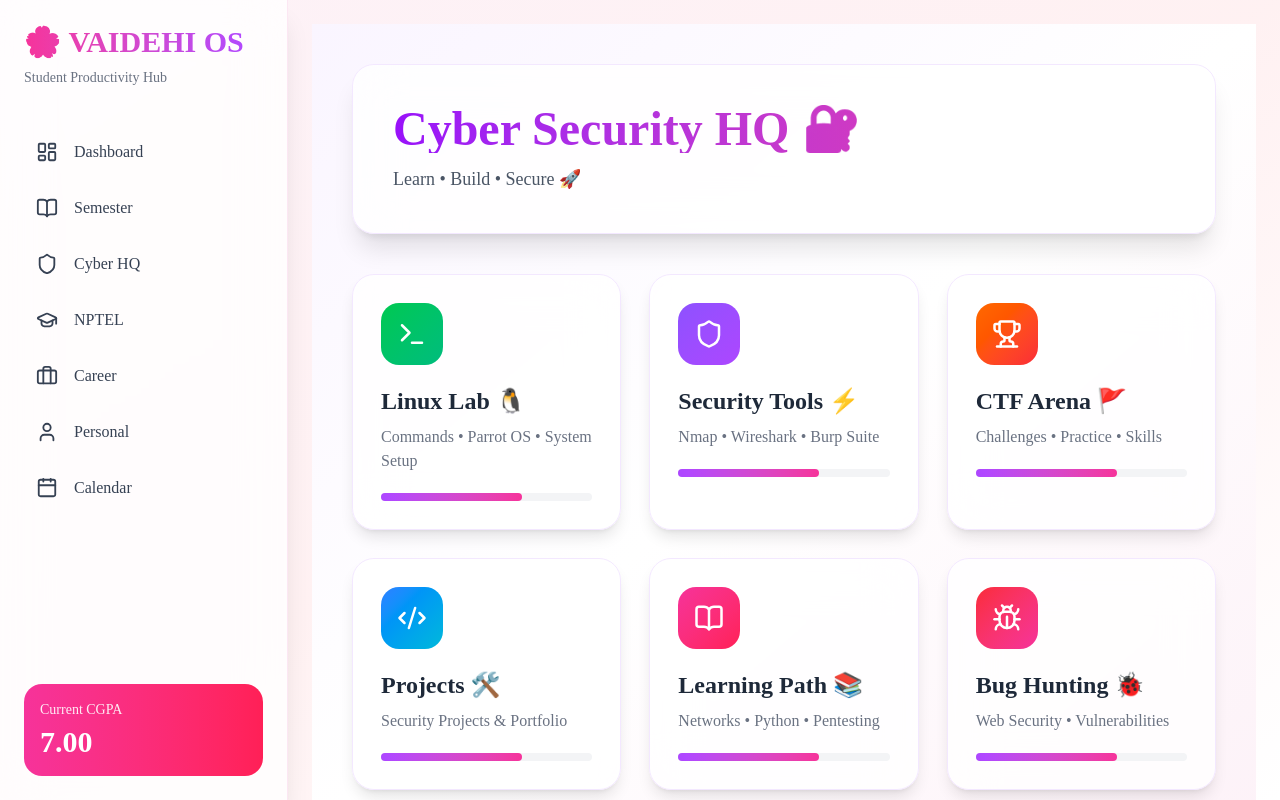
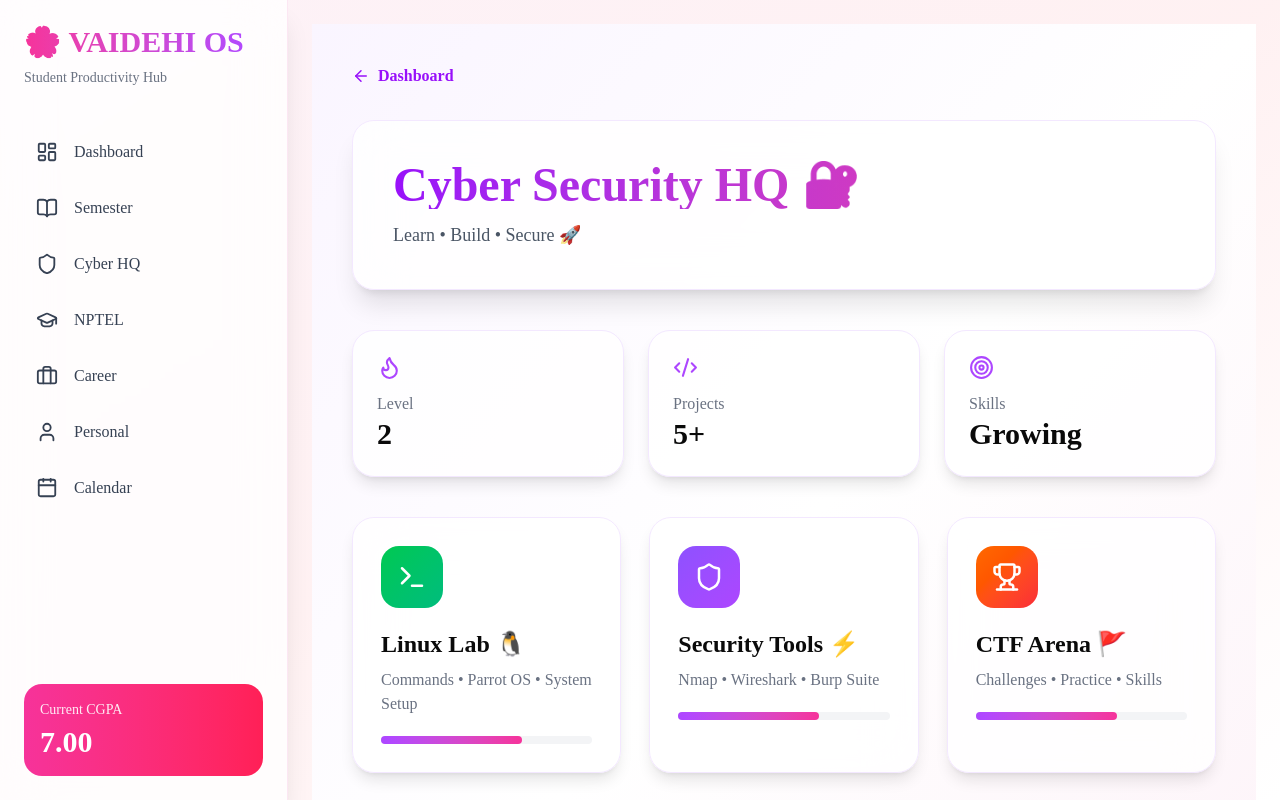
Before and after one commit to Vaidehi-web/vaidehii--os, a Next.js app: page /cyber in a window 1280 px wide. Shown: the top 800 px of the page. Built offline with nearby package versions, Linux system fonts and the light colour scheme.

Commit message:
Upgrade Cyber Security HQ

```diff
--- a/app/cyber/page.tsx
+++ b/app/cyber/page.tsx
@@ -1,3 +1,4 @@
+import Link from "next/link";
 import {
   Shield,
   Terminal,
@@ -5,60 +6,104 @@ import {
   Trophy,
   BookOpen,
   Code2,
+  ArrowLeft,
+  Flame,
+  Target,
 } from "lucide-react";
+
 
 export default function Cyber() {
 
+
   const sections = [
     {
-      title: "Linux Lab 🐧",
-      desc: "Commands • Parrot OS • System Setup",
-      icon: <Terminal size={30}/>,
-      color: "from-green-500 to-emerald-500",
+      title:"Linux Lab 🐧",
+      desc:"Commands • Parrot OS • System Setup",
+      icon:<Terminal size={30}/>,
+      color:"from-green-500 to-emerald-500",
     },
     {
-      title: "Security Tools ⚡",
-      desc: "Nmap • Wireshark • Burp Suite",
-      icon: <Shield size={30}/>,
-      color: "from-violet-500 to-purple-500",
+      title:"Security Tools ⚡",
+      desc:"Nmap • Wireshark • Burp Suite",
+      icon:<Shield size={30}/>,
+      color:"from-violet-500 to-purple-500",
     },
     {
-      title: "CTF Arena 🚩",
-      desc: "Challenges • Practice • Skills",
-      icon: <Trophy size={30}/>,
-      color: "from-orange-500 to-red-500",
+      title:"CTF Arena 🚩",
+      desc:"Challenges • Practice • Skills",
+      icon:<Trophy size={30}/>,
+      color:"from-orange-500 to-red-500",
     },
     {
-      title: "Projects 🛠️",
-      desc: "Security Projects & Portfolio",
-      icon: <Code2 size={30}/>,
-      color: "from-blue-500 to-cyan-500",
+      title:"Projects 🛠️",
+      desc:"Security Projects & Portfolio",
+      icon:<Code2 size={30}/>,
+      color:"from-blue-500 to-cyan-500",
     },
     {
-      title: "Learning Path 📚",
-      desc: "Networks • Python • Pentesting",
-      icon: <BookOpen size={30}/>,
-      color: "from-pink-500 to-rose-500",
+      title:"Learning Path 📚",
+      desc:"Networks • Python • Pentesting",
+      icon:<BookOpen size={30}/>,
+      color:"from-pink-500 to-rose-500",
     },
     {
-      title: "Bug Hunting 🐞",
-      desc: "Web Security • Vulnerabilities",
-      icon: <Bug size={30}/>,
-      color: "from-red-500 to-pink-500",
+      title:"Bug Hunting 🐞",
+      desc:"Web Security • Vulnerabilities",
+      icon:<Bug size={30}/>,
+      color:"from-red-500 to-pink-500",
     },
   ];
 
 
+  const stats = [
+    {
+      title:"Level",
+      value:"2",
+      icon:<Flame size={25}/>
+    },
+    {
+      title:"Projects",
+      value:"5+",
+      icon:<Code2 size={25}/>
+    },
+    {
+      title:"Skills",
+      value:"Growing",
+      icon:<Target size={25}/>
+    }
+  ];
+
+
+
   return (
+
     <main className="
     min-h-screen
     bg-gradient-to-br
-      from-purple-50 via-white to-pink-50
+    from-purple-50
+    via-white
+    to-pink-50
     p-10
     ">
 
 
+    <div className="max-w-7xl mx-auto">
+
+
+    <Link
+    href="/"
+    className="flex gap-2 items-center text-purple-600 font-semibold"
+    >
+
+      <ArrowLeft size={18}/>
+      Dashboard
+
+    </Link>
+
+
+
     <div className="
+    mt-8
     rounded-3xl
     bg-white/80
     backdrop-blur-xl
@@ -68,12 +113,17 @@ export default function Cyber() {
     ">
 
       <h1 className="
-          text-5xl font-extrabold
+      text-5xl
+      font-black
       bg-gradient-to-r
-          from-purple-600 to-pink-500
-          bg-clip-text text-transparent
+      from-purple-600
+      to-pink-500
+      bg-clip-text
+      text-transparent
       ">
+
       Cyber Security HQ 🔐
+
       </h1>
 
 
@@ -86,75 +136,37 @@ export default function Cyber() {
 
 
 
-      <div className="
-        mt-10 grid
-        gap-7
-        md:grid-cols-2
-        lg:grid-cols-3
-      ">
 
 
-        {sections.map((item)=>(
+    <div className="grid md:grid-cols-3 gap-6 mt-10">
+
+
+    {stats.map((item)=>(
 
       <div
       key={item.title}
       className="
-              group
       rounded-3xl
       bg-white/80
-              backdrop-blur-xl
-              p-7
-              border
-              border-purple-100
+      p-6
       shadow-lg
-              transition
-              hover:-translate-y-2
-              hover:shadow-2xl
+      border border-purple-100
       "
       >
 
-            <div className={`
-              w-fit
-              rounded-2xl
-              bg-gradient-to-br
-              ${item.color}
-              p-4
-              text-white
-            `}>
+      <div className="text-purple-500">
         {item.icon}
       </div>
 
 
-            <h2 className="
-              mt-5
-              text-2xl
-              font-bold
-              text-gray-800
-            ">
+      <p className="mt-3 text-gray-500">
         {item.title}
-            </h2>
-
-
-            <p className="mt-2 text-gray-500">
-              {item.desc}
       </p>
 
 
-            <div className="
-              mt-5
-              h-2
-              rounded-full
-              bg-gray-100
-            ">
-              <div className="
-                h-2
-                w-2/3
-                rounded-full
-                bg-gradient-to-r
-                from-purple-500
-                to-pink-500
-              "/>
-            </div>
+      <h2 className="text-3xl font-bold">
+        {item.value}
+      </h2>
 
 
       </div>
@@ -165,6 +177,93 @@ export default function Cyber() {
     </div>
 
 
+
+
+
+
+    <div className="
+    mt-10
+    grid
+    md:grid-cols-2
+    lg:grid-cols-3
+    gap-7
+    ">
+
+
+    {sections.map((item)=>(
+
+
+      <div
+      key={item.title}
+      className="
+      group
+      rounded-3xl
+      bg-white/80
+      backdrop-blur-xl
+      p-7
+      border border-purple-100
+      shadow-lg
+      hover:-translate-y-2
+      hover:shadow-2xl
+      transition
+      "
+      >
+
+
+      <div className={`
+      w-fit
+      rounded-2xl
+      bg-gradient-to-br
+      ${item.color}
+      p-4
+      text-white
+      `}>
+
+        {item.icon}
+
+      </div>
+
+
+
+      <h2 className="mt-5 text-2xl font-bold">
+
+        {item.title}
+
+      </h2>
+
+
+      <p className="mt-2 text-gray-500">
+        {item.desc}
+      </p>
+
+
+
+      <div className="mt-5 h-2 bg-gray-100 rounded-full">
+
+        <div className="
+        h-2
+        w-2/3
+        rounded-full
+        bg-gradient-to-r
+        from-purple-500
+        to-pink-500
+        "/>
+
+      </div>
+
+
+      </div>
+
+
+    ))}
+
+
+    </div>
+
+
+    </div>
+
+
     </main>
   );
 }
```
Lines whose indentation alone changed are shown as unchanged.
